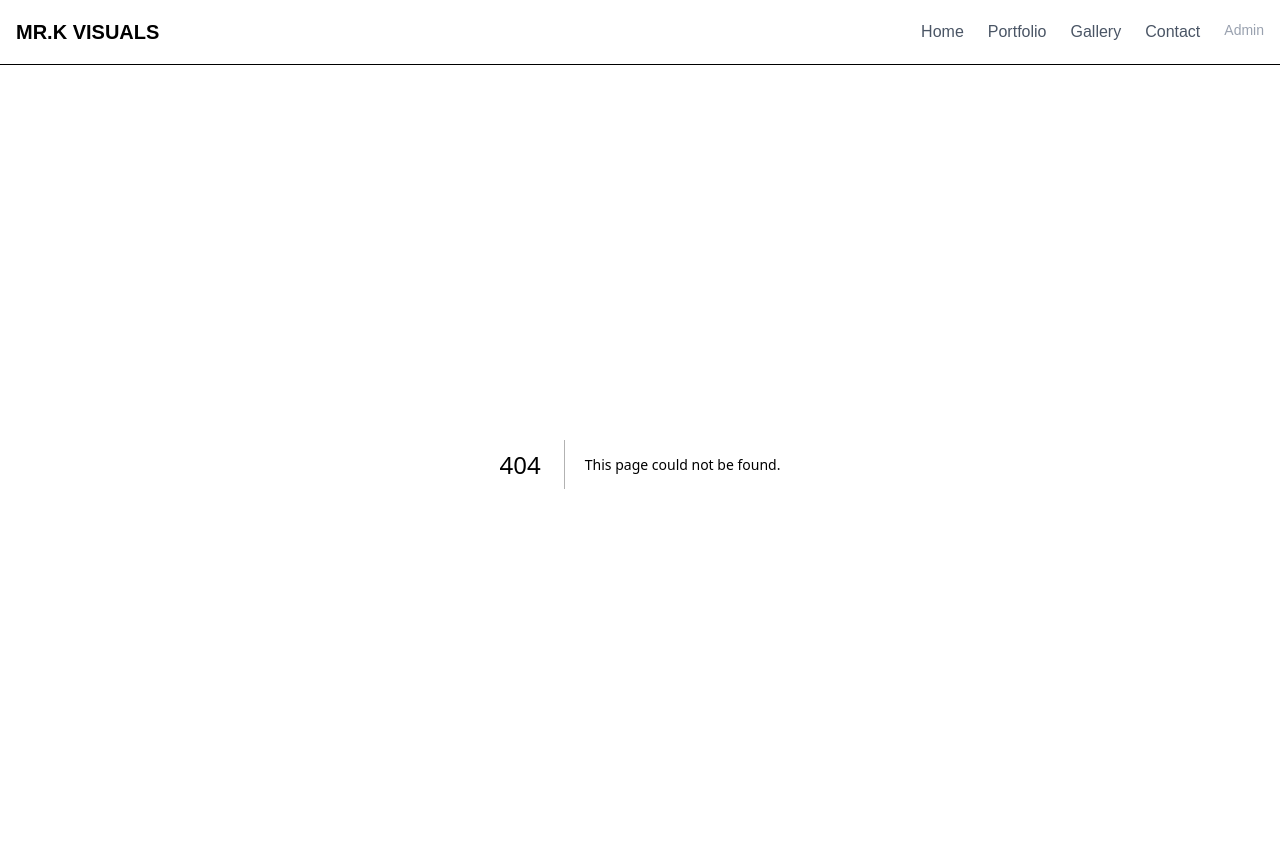
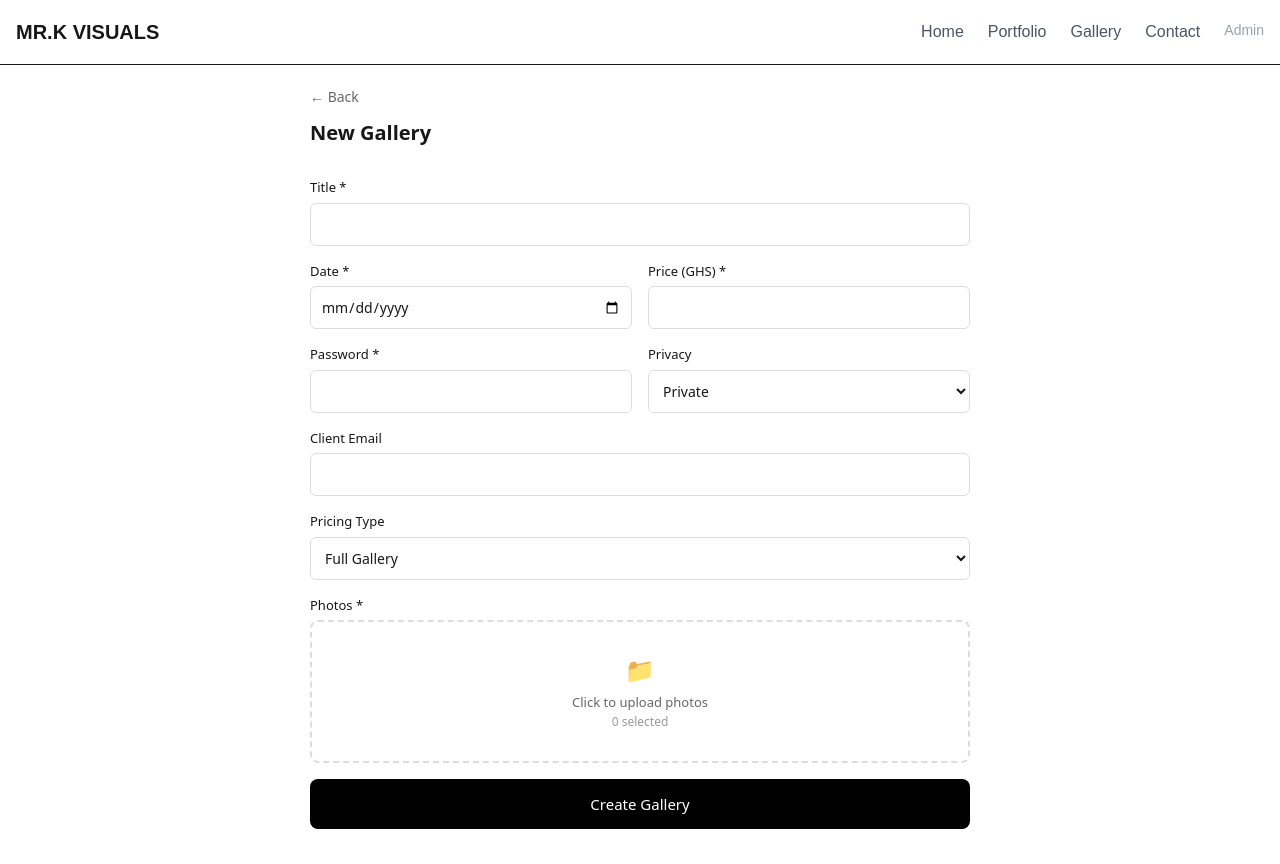
Before and after one commit to kwakustephengallary/mrk-visuals, a Next.js app in the folder frontend/: page /admin/create-gallery in a window 1280 px wide. Before the commit this address had no page. Built offline with nearby package versions, Linux system fonts and the light colour scheme.

Commit message:
Add create gallery page

```diff
--- /dev/null
+++ b/frontend/src/app/admin/create-gallery/page.tsx
@@ -0,0 +1,148 @@
+'use client';
+
+import { useState, useRef } from 'react';
+import { useRouter } from 'next/navigation';
+
+const API_URL = 'https://mrk-visuals-api.onrender.com/api';
+
+export default function CreateGallery() {
+  const router = useRouter();
+  const fileInputRef = useRef<HTMLInputElement>(null);
+  const [title, setTitle] = useState('');
+  const [date, setDate] = useState('');
+  const [price, setPrice] = useState('');
+  const [password, setPassword] = useState('');
+  const [privacy, setPrivacy] = useState('private');
+  const [clientEmail, setClientEmail] = useState('');
+  const [pricingType, setPricingType] = useState('full');
+  const [photos, setPhotos] = useState<File[]>([]);
+  const [uploading, setUploading] = useState(false);
+
+  const handleFileSelect = (e: React.ChangeEvent<HTMLInputElement>) => {
+    if (e.target.files) {
+      setPhotos([...photos, ...Array.from(e.target.files)]);
+    }
+  };
+
+  const handleSubmit = async (e: React.FormEvent) => {
+    e.preventDefault();
+    if (photos.length === 0) return alert('Please add photos');
+
+    setUploading(true);
+    const formData = new FormData();
+    formData.append('title', title);
+    formData.append('date', date);
+    formData.append('price', price);
+    formData.append('password', password);
+    formData.append('privacy', privacy);
+    formData.append('clientEmail', clientEmail);
+    formData.append('pricingType', pricingType);
+    photos.forEach(p => formData.append('photos', p));
+
+    try {
+      const res = await fetch(`${API_URL}/galleries`, { method: 'POST', body: formData });
+      if (res.ok) {
+        alert('Gallery created!');
+        router.push('/admin/dashboard');
+      } else {
+        alert('Failed to create gallery');
+      }
+    } catch (error) {
+      alert('Error creating gallery');
+    }
+    setUploading(false);
+  };
+
+  return (
+    <div style={{ fontFamily: 'system-ui, sans-serif', maxWidth: 700, margin: '0 auto', padding: 20 }}>
+      <div style={{ marginBottom: 30 }}>
+        <a href="/admin/dashboard" style={{ color: '#666', textDecoration: 'none', fontSize: 14 }}>← Back</a>
+        <h1 style={{ fontSize: 20, fontWeight: 600, marginTop: 10 }}>New Gallery</h1>
+      </div>
+
+      <form onSubmit={handleSubmit}>
+        <div style={{ display: 'grid', gap: 16 }}>
+          <div>
+            <label style={{ fontSize: 13, fontWeight: 500, display: 'block', marginBottom: 5 }}>Title *</label>
+            <input type="text" value={title} onChange={e => setTitle(e.target.value)} required
+              style={{ width: '100%', padding: 10, border: '1px solid #ddd', borderRadius: 6, fontSize: 14, boxSizing: 'border-box' }} />
+          </div>
+
+          <div style={{ display: 'grid', gridTemplateColumns: '1fr 1fr', gap: 16 }}>
+            <div>
+              <label style={{ fontSize: 13, fontWeight: 500, display: 'block', marginBottom: 5 }}>Date *</label>
+              <input type="date" value={date} onChange={e => setDate(e.target.value)} required
+                style={{ width: '100%', padding: 10, border: '1px solid #ddd', borderRadius: 6, fontSize: 14, boxSizing: 'border-box' }} />
+            </div>
+            <div>
+              <label style={{ fontSize: 13, fontWeight: 500, display: 'block', marginBottom: 5 }}>Price (GHS) *</label>
+              <input type="number" value={price} onChange={e => setPrice(e.target.value)} required
+                style={{ width: '100%', padding: 10, border: '1px solid #ddd', borderRadius: 6, fontSize: 14, boxSizing: 'border-box' }} />
+            </div>
+          </div>
+
+          <div style={{ display: 'grid', gridTemplateColumns: '1fr 1fr', gap: 16 }}>
+            <div>
+              <label style={{ fontSize: 13, fontWeight: 500, display: 'block', marginBottom: 5 }}>Password *</label>
+              <input type="text" value={password} onChange={e => setPassword(e.target.value)} required
+                style={{ width: '100%', padding: 10, border: '1px solid #ddd', borderRadius: 6, fontSize: 14, boxSizing: 'border-box' }} />
+            </div>
+            <div>
+              <label style={{ fontSize: 13, fontWeight: 500, display: 'block', marginBottom: 5 }}>Privacy</label>
+              <select value={privacy} onChange={e => setPrivacy(e.target.value)}
+                style={{ width: '100%', padding: 10, border: '1px solid #ddd', borderRadius: 6, fontSize: 14, boxSizing: 'border-box' }}>
+                <option value="private">Private</option>
+                <option value="public">Public</option>
+              </select>
+            </div>
+          </div>
+
+          {privacy === 'private' && (
+            <div>
+              <label style={{ fontSize: 13, fontWeight: 500, display: 'block', marginBottom: 5 }}>Client Email</label>
+              <input type="email" value={clientEmail} onChange={e => setClientEmail(e.target.value)}
+                style={{ width: '100%', padding: 10, border: '1px solid #ddd', borderRadius: 6, fontSize: 14, boxSizing: 'border-box' }} />
+            </div>
+          )}
+
+          <div>
+            <label style={{ fontSize: 13, fontWeight: 500, display: 'block', marginBottom: 5 }}>Pricing Type</label>
+            <select value={pricingType} onChange={e => setPricingType(e.target.value)}
+              style={{ width: '100%', padding: 10, border: '1px solid #ddd', borderRadius: 6, fontSize: 14, boxSizing: 'border-box' }}>
+              <option value="full">Full Gallery</option>
+              <option value="per-photo">Per Photo</option>
+              <option value="installment">Installment</option>
+            </select>
+          </div>
+
+          <div>
+            <label style={{ fontSize: 13, fontWeight: 500, display: 'block', marginBottom: 5 }}>Photos *</label>
+            {photos.length > 0 && (
+              <div style={{ display: 'grid', gridTemplateColumns: 'repeat(6, 1fr)', gap: 8, marginBottom: 10 }}>
+                {photos.map((p, i) => (
+                  <div key={i} style={{ position: 'relative', aspectRatio: '1', borderRadius: 6, overflow: 'hidden' }}>
+                    <img src={URL.createObjectURL(p)} alt="" style={{ width: '100%', height: '100%', objectFit: 'cover' }} />
+                    <button type="button" onClick={() => setPhotos(photos.filter((_, j) => j !== i))}
+                      style={{ position: 'absolute', top: 2, right: 2, background: '#ff4444', color: '#fff', border: 'none', borderRadius: '50%', width: 20, height: 20, fontSize: 12, cursor: 'pointer' }}>✕</button>
+                  </div>
+                ))}
+              </div>
+            )}
+            <div onClick={() => fileInputRef.current?.click()}
+              style={{ border: '2px dashed #ddd', borderRadius: 8, padding: 30, textAlign: 'center', cursor: 'pointer' }}>
+              <p style={{ fontSize: 24, marginBottom: 5 }}>📁</p>
+              <p style={{ fontSize: 13, color: '#666' }}>Click to upload photos</p>
+              <p style={{ fontSize: 12, color: '#999' }}>{photos.length} selected</p>
+            </div>
+            <input ref={fileInputRef} type="file" multiple accept="image/*" onChange={handleFileSelect} style={{ display: 'none' }} />
+          </div>
+
+          <button type="submit" disabled={uploading}
+            style={{ width: '100%', padding: 14, background: '#000', color: '#fff', border: 'none', borderRadius: 8, fontSize: 15, cursor: 'pointer', fontWeight: 500, opacity: uploading ? 0.6 : 1 }}>
+            {uploading ? 'Creating...' : 'Create Gallery'}
+          </button>
+        </div>
+      </form>
+    </div>
+  );
+}
```
